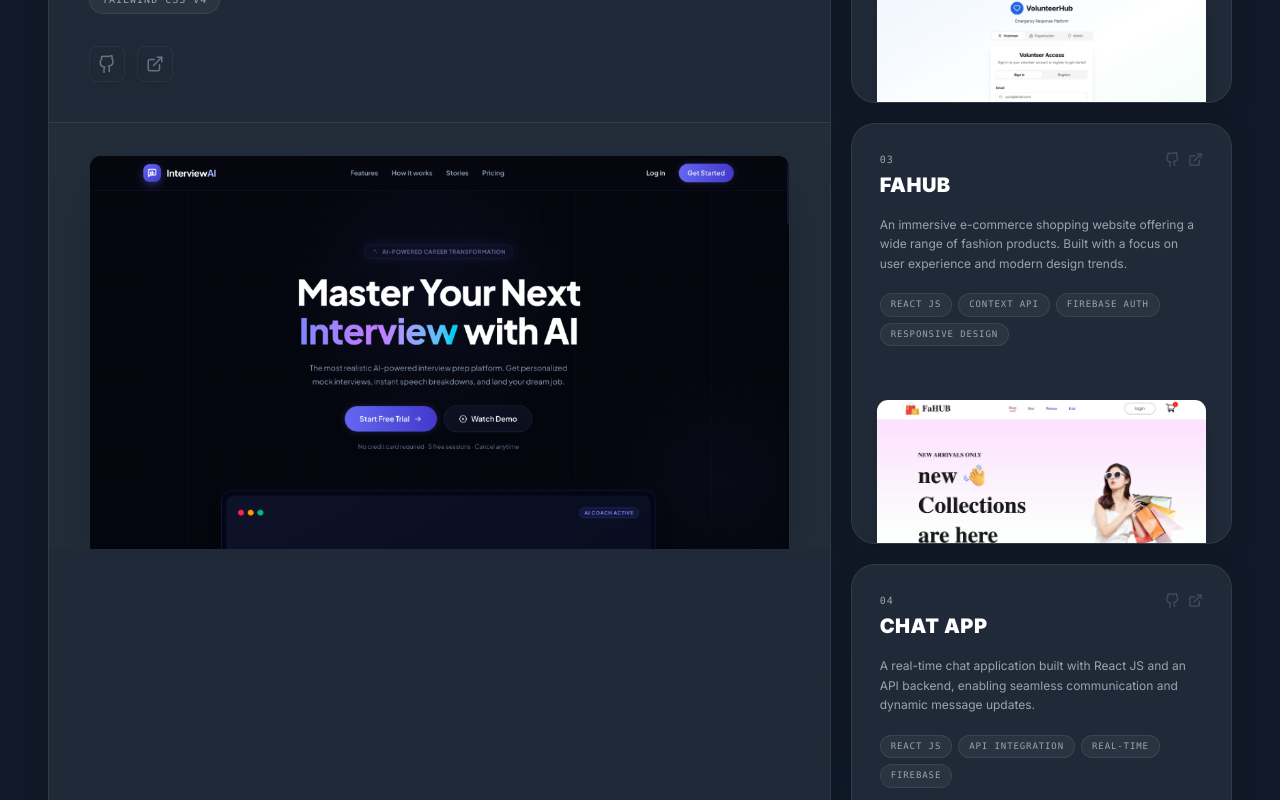
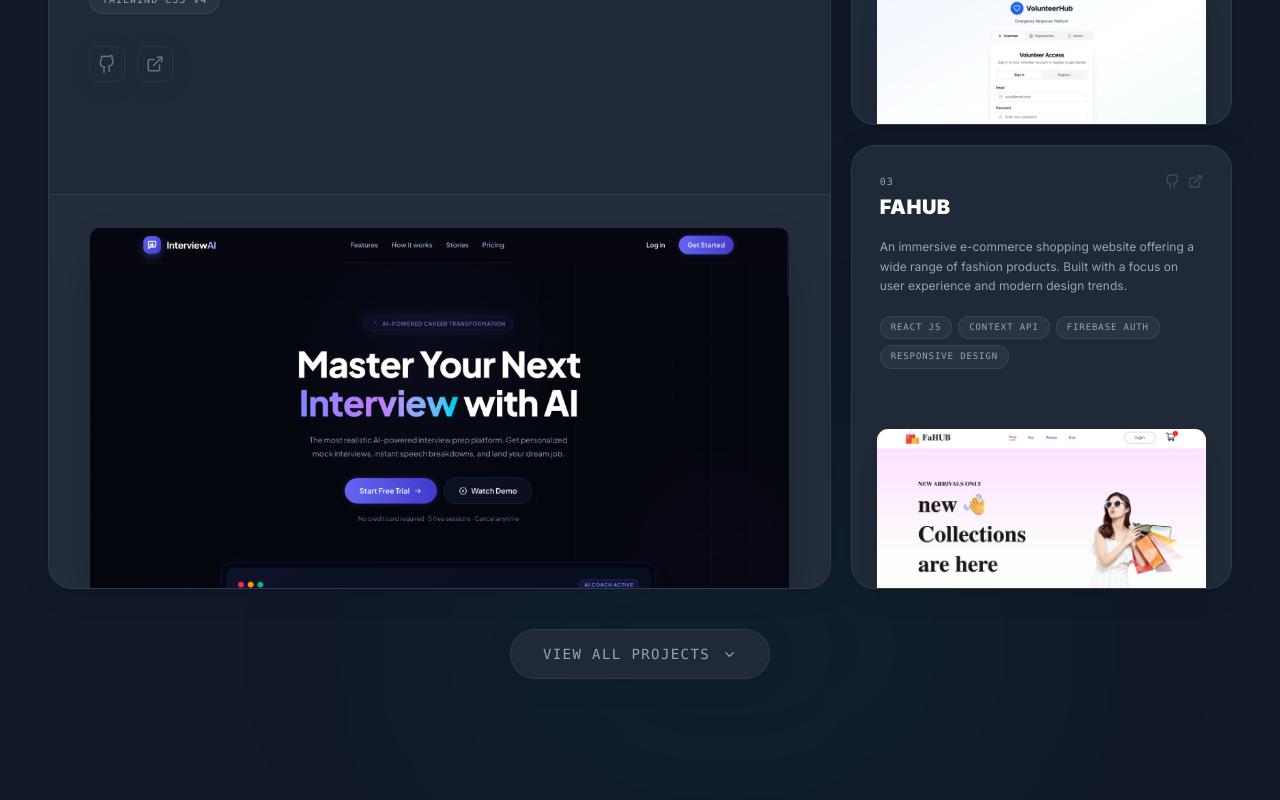
Before and after one commit to mehak-2/my-potfolio, a Next.js app: page / in a window 1280 px wide. Shown: the part 6340-7140 px from the top of the page. Built offline with nearby package versions, Linux system fonts and the light colour scheme.

Commit message:
fix:ui changes

```diff
--- a/src/components/Projects.tsx
+++ b/src/components/Projects.tsx
@@ -50,18 +50,10 @@
       demo: "https://react-shop-plum-seven.vercel.app/",
       image: "/1pro.jpeg",
     },
-    {
-      id: "04",
-      title: "Chat App",
-      tech: ["React JS", "API Integration", "Real-time", "Firebase"],
-      desc: "A real-time chat application built with React JS and an API backend, enabling seamless communication and dynamic message updates.",
-      github: "https://github.com/mehak-2/react-chatapp",
-      demo: "https://luxury-squirrel-100f11.netlify.app/",
-      image: "/2pro.jpeg",
-    },
   ];
 
   const moreProjects = [
+    { id: "04", title: "Chat App", tech: ["React JS", "API Integration", "Real-time", "Firebase"], desc: "A real-time chat application built with React JS and an API backend, enabling seamless communication and dynamic message updates.", image: "/2pro.jpeg", demo: "https://luxury-squirrel-100f11.netlify.app/", github: "https://github.com/mehak-2/react-chatapp" },
     { id: "05", title: "Grocery Store", tech: ["React JS", "Redux", "E-commerce", "JavaScript"], desc: "A fully functional e-commerce website for grocery shopping, featuring product listings, cart functionality, and a clean user interface.", image: "/3pro.jpeg", demo: "https://ecommerceweb-kappa.vercel.app/", github: "https://github.com/mehak-2/ecommerceweb" },
     { id: "06", title: "School Management System", tech: ["Java", "MySQL", "J2EE", "Backend", "Spring"], desc: "A comprehensive system for managing school operations, built with Java, MySQL, and J2EE technologies. Streamlines administrative tasks.", image: "/4pro.jpeg", demo: "#", github: "https://github.com/mehak-2/school-management-web-app" },
     { id: "07", title: "Keyframes App", tech: ["React JS", "CSS Animations", "API", "JSON", "Frontend"], desc: "An innovative application for creating and visualizing CSS keyframe animations, leveraging React JS, APIs, and JSON for dynamic control.", image: "/5pro.jpeg", demo: "https://keyframes-app.vercel.app/", github: "https://github.com/mehak-2/keyframes_app" },
@@ -94,18 +86,18 @@
         </motion.div>
 
         {/* ── BENTO GRID ── */}
-        <div className="grid grid-cols-1 lg:grid-cols-3 gap-5 mb-5">
+        <div className="grid grid-cols-1 lg:grid-cols-3 gap-5 items-stretch">
 
-          {/* Featured — spans 2 cols & 2 rows */}
+          {/* Featured — spans 2 cols */}
           <motion.div
             {...fadeUp(0.05)}
-            className="lg:col-span-2 glass-panel rounded-3xl flex flex-col group relative overflow-hidden"
+            className="lg:col-span-2 glass-panel rounded-3xl flex flex-col justify-between group relative overflow-hidden"
           >
             <div className="absolute inset-0 bg-gradient-to-br from-accent/5 via-transparent to-transparent opacity-0 group-hover:opacity-100 transition-all duration-700 pointer-events-none" />
             <div className="absolute inset-0 rounded-3xl border border-transparent group-hover:border-accent/20 transition-all duration-500 pointer-events-none" />
 
             {/* Content Top */}
-            <div className="relative z-10 w-full flex flex-col justify-between p-8 sm:p-10">
+            <div className="relative z-10 w-full flex flex-col p-8 sm:p-10">
               <div>
                 <span className="inline-flex items-center gap-1.5 text-[10px] font-mono text-accent bg-accent/10 border border-accent/20 px-3 py-1 rounded-full uppercase tracking-widest mb-6">
                   ★ {featured.tag}
@@ -136,24 +128,24 @@
             </div>
 
             {/* Image Bottom */}
-            <div className="relative z-10 w-full bg-foreground/[0.02] border-t border-card-border overflow-hidden flex items-end justify-center pt-8 px-8 sm:px-10">
-              <div className="w-full h-auto aspect-video rounded-t-xl overflow-hidden border-t border-x border-card-border shadow-2xl group-hover:-translate-y-1 transition-transform duration-500 bg-background">
-                <img src={featured.image} alt={featured.title} className="w-full h-full object-cover object-top" />
+            <div className="relative z-10 w-full bg-foreground/[0.02] border-t border-card-border overflow-hidden flex items-end justify-center pt-8 px-8 sm:px-10 mt-auto">
+              <div className="w-full rounded-t-xl overflow-hidden border-t border-x border-card-border shadow-2xl group-hover:-translate-y-1 transition-transform duration-500 bg-background">
+                <img src={featured.image} alt={featured.title} className="w-full h-auto object-cover object-top max-h-[360px]" />
               </div>
             </div>
           </motion.div>
 
           {/* Right column — 2 smaller cards stacked */}
-          <div className="flex flex-col gap-5">
-            {grid.map((project, idx) => (
+          <div className="flex flex-col gap-5 justify-between">
+            {grid.slice(0, 2).map((project, idx) => (
               <motion.div
                 key={project.id}
                 {...fadeUp(0.1 + idx * 0.08)}
-                className="glass-panel glass-panel-hover rounded-3xl flex flex-col group relative overflow-hidden flex-1"
+                className="glass-panel glass-panel-hover rounded-3xl flex flex-col group relative overflow-hidden flex-1 justify-between"
               >
                 <div className="absolute inset-0 rounded-3xl border border-transparent group-hover:border-accent/20 transition-all duration-500 pointer-events-none" />
 
-                <div className="relative z-10 flex-grow flex flex-col p-7 pb-0">
+                <div className="relative z-10 flex flex-col p-7 pb-0">
                   <div className="flex justify-between items-start mb-4">
                     <div>
                       <span className="text-[10px] font-mono text-muted-text tracking-widest mb-1 block">{project.id}</span>
@@ -182,7 +174,7 @@
                 </div>
 
                 {/* Image Box (Bleeding off bottom) */}
-                <div className="relative z-10 w-full h-40 pt-4 px-6 flex items-end justify-center overflow-hidden">
+                <div className="relative z-10 w-full h-44 pt-4 px-6 flex items-end justify-center overflow-hidden mt-auto">
                   <div className="w-full h-full rounded-t-xl overflow-hidden border-t border-x border-card-border shadow-xl group-hover:-translate-y-2 transition-transform duration-500 bg-background">
                     <img src={project.image} alt={project.title} className="w-full h-full object-cover object-top" />
                   </div>
```
